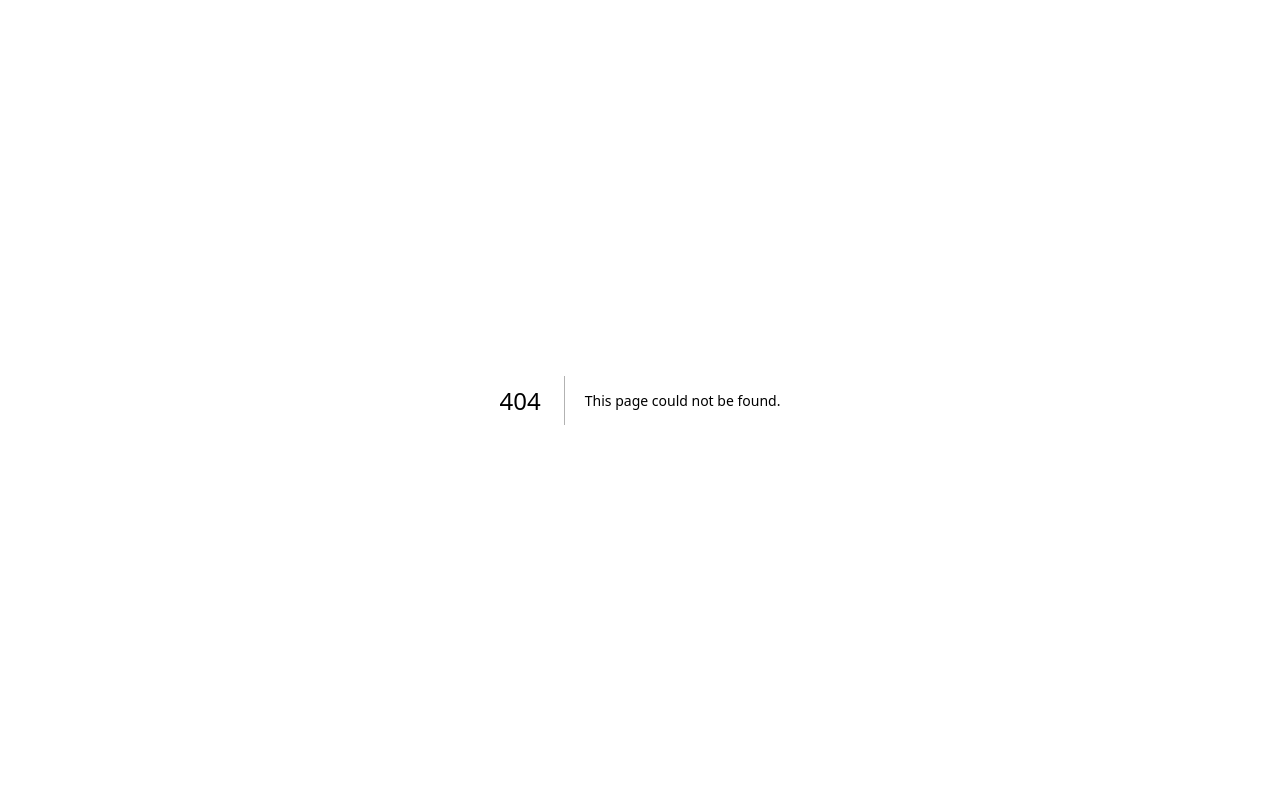
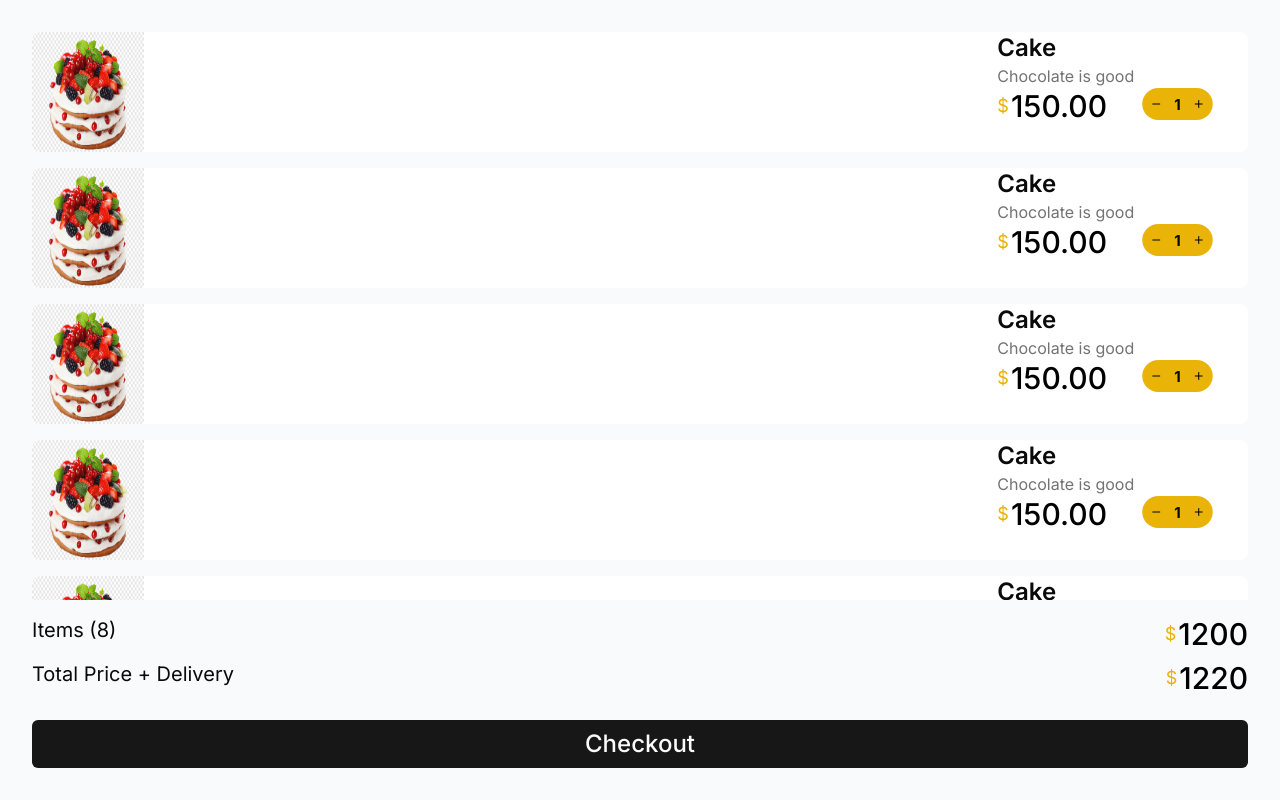
Before and after one commit to T4910/foodDelivery, a Next.js app: page /cart in a window 1280 px wide. Before the commit this address had no page. Built offline with nearby package versions, Linux system fonts and the light colour scheme.

Commit message:
Cart page & it's components

```diff
--- /dev/null
+++ b/app/(home)/cart/_components/actions.jsx
@@ -0,0 +1,25 @@
+import { Button } from "@/components/ui/button"
+import Link from 'next/link'
+import Price from "../../_components/price"
+
+
+const actions = ({ items }) => {
+    const deliveryPrice = 20.00
+  return (
+    <div className="text-xl font-middle pt-4">
+        <div className="flex justify-between mb-2">
+            <div>Items ({items.length})</div>
+            <div><Price price={items.reduce((acc, item) => acc + parseFloat(item.price), 0)} /></div>
+        </div>
+        <div className="flex justify-between mb-2">
+            <div>Total Price + Delivery</div>
+            <div><Price price={items.reduce((acc, item) => acc + parseFloat(item.price), 0) + deliveryPrice} /></div>
+        </div>
+        <Link href="/checkout">
+            <Button className="w-full rounded-md mt-4 py-6 fond-semibold text-2xl">Checkout</Button>
+        </Link>
+    </div>
+  )
+}
+
+export default actions
--- /dev/null
+++ b/app/(home)/cart/_components/item.jsx
@@ -0,0 +1,22 @@
+import Image from 'next/image'
+import Counter from '../../view/_components/counter'
+import Price from '../../_components/price'
+
+const item = ({src, name, details, price, number}) => {
+  return (
+    <div className='flex w-full justify-between bg-white rounded-lg'>
+        {/* <input type="radio" name="" id="" /> */}
+        <Image className='rounded-l-lg w-28 aspect-square object-fit' src="/images/cake.png" width={200} height={200}/>
+        <div>
+            <h3 className='w-fit font-semibold text-2xl'>{name}</h3>
+            <p className='w-fit text-muted-foreground'>{details}</p>
+            <div className="flex">
+                <p><Price price={price} /></p>
+                <Counter scale="scale-50" number={number}/>
+            </div>
+        </div>
+    </div>
+  )
+}
+
+export default item
--- /dev/null
+++ b/app/(home)/cart/_components/list.jsx
@@ -0,0 +1,21 @@
+import Item from "./item"
+
+const list = ({ foodlist }) => {
+  return (
+    <div className="flex flex-col gap-y-4 overflow-y-auto">
+        {
+            foodlist.map((item, index) => (
+                <Item
+                    key={index}
+                    name={item.name}
+                    details={item.details}
+                    price={item.price}
+                    number={item.number}
+                />
+            ))
+        }
+    </div>
+  )
+}
+
+export default list
--- /dev/null
+++ b/app/(home)/cart/page.jsx
@@ -0,0 +1,24 @@
+import Foodlist from './_components/list'
+import Actions from './_components/actions'
+
+const theitems = [
+    {name: "Cake", details: "Chocolate is good", price: "150.00", number: 1},
+    {name: "Cake", details: "Chocolate is good", price: "150.00", number: 1},
+    {name: "Cake", details: "Chocolate is good", price: "150.00", number: 1},
+    {name: "Cake", details: "Chocolate is good", price: "150.00", number: 1},
+    {name: "Cake", details: "Chocolate is good", price: "150.00", number: 1},
+    {name: "Cake", details: "Chocolate is good", price: "150.00", number: 1},
+    {name: "Cake", details: "Chocolate is good", price: "150.00", number: 1},
+    {name: "Cake", details: "Chocolate is good", price: "150.00", number: 1},
+]
+
+const page = () => {
+  return (
+    <div className='flex flex-col justify-between h-[100dvh] p-8 bg-slate-50'>
+        <Foodlist foodlist={theitems}/>
+        <Actions items={theitems}/>
+    </div>
+  )
+}
+
+export default page
--- /dev/null
+++ b/components/ui/radio-group.jsx
@@ -0,0 +1,31 @@
+"use client"
+
+import * as React from "react"
+import * as RadioGroupPrimitive from "@radix-ui/react-radio-group"
+import { Circle } from "lucide-react"
+
+import { cn } from "@/lib/utils"
+
+const RadioGroup = React.forwardRef(({ className, ...props }, ref) => {
+  return (<RadioGroupPrimitive.Root className={cn("grid gap-2", className)} {...props} ref={ref} />);
+})
+RadioGroup.displayName = RadioGroupPrimitive.Root.displayName
+
+const RadioGroupItem = React.forwardRef(({ className, ...props }, ref) => {
+  return (
+    (<RadioGroupPrimitive.Item
+      ref={ref}
+      className={cn(
+        "aspect-square h-4 w-4 rounded-full border border-primary text-primary ring-offset-background focus:outline-none focus-visible:ring-2 focus-visible:ring-ring focus-visible:ring-offset-2 disabled:cursor-not-allowed disabled:opacity-50",
+        className
+      )}
+      {...props}>
+      <RadioGroupPrimitive.Indicator className="flex items-center justify-center">
+        <Circle className="h-2.5 w-2.5 fill-current text-current" />
+      </RadioGroupPrimitive.Indicator>
+    </RadioGroupPrimitive.Item>)
+  );
+})
+RadioGroupItem.displayName = RadioGroupPrimitive.Item.displayName
+
+export { RadioGroup, RadioGroupItem }
--- /dev/null
+++ b/components/ui/select.jsx
@@ -0,0 +1,122 @@
+"use client"
+
+import * as React from "react"
+import * as SelectPrimitive from "@radix-ui/react-select"
+import { Check, ChevronDown, ChevronUp } from "lucide-react"
+
+import { cn } from "@/lib/utils"
+
+const Select = SelectPrimitive.Root
+
+const SelectGroup = SelectPrimitive.Group
+
+const SelectValue = SelectPrimitive.Value
+
+const SelectTrigger = React.forwardRef(({ className, children, ...props }, ref) => (
+  <SelectPrimitive.Trigger
+    ref={ref}
+    className={cn(
+      "flex h-10 w-full items-center justify-between rounded-md border border-input bg-background px-3 py-2 text-sm ring-offset-background placeholder:text-muted-foreground focus:outline-none focus:ring-2 focus:ring-ring focus:ring-offset-2 disabled:cursor-not-allowed disabled:opacity-50 [&>span]:line-clamp-1",
+      className
+    )}
+    {...props}>
+    {children}
+    <SelectPrimitive.Icon asChild>
+      <ChevronDown className="h-4 w-4 opacity-50" />
+    </SelectPrimitive.Icon>
+  </SelectPrimitive.Trigger>
+))
+SelectTrigger.displayName = SelectPrimitive.Trigger.displayName
+
+const SelectScrollUpButton = React.forwardRef(({ className, ...props }, ref) => (
+  <SelectPrimitive.ScrollUpButton
+    ref={ref}
+    className={cn("flex cursor-default items-center justify-center py-1", className)}
+    {...props}>
+    <ChevronUp className="h-4 w-4" />
+  </SelectPrimitive.ScrollUpButton>
+))
+SelectScrollUpButton.displayName = SelectPrimitive.ScrollUpButton.displayName
+
+const SelectScrollDownButton = React.forwardRef(({ className, ...props }, ref) => (
+  <SelectPrimitive.ScrollDownButton
+    ref={ref}
+    className={cn("flex cursor-default items-center justify-center py-1", className)}
+    {...props}>
+    <ChevronDown className="h-4 w-4" />
+  </SelectPrimitive.ScrollDownButton>
+))
+SelectScrollDownButton.displayName =
+  SelectPrimitive.ScrollDownButton.displayName
+
+const SelectContent = React.forwardRef(({ className, children, position = "popper", ...props }, ref) => (
+  <SelectPrimitive.Portal>
+    <SelectPrimitive.Content
+      ref={ref}
+      className={cn(
+        "relative z-50 max-h-96 min-w-[8rem] overflow-hidden rounded-md border bg-popover text-popover-foreground shadow-md data-[state=open]:animate-in data-[state=closed]:animate-out data-[state=closed]:fade-out-0 data-[state=open]:fade-in-0 data-[state=closed]:zoom-out-95 data-[state=open]:zoom-in-95 data-[side=bottom]:slide-in-from-top-2 data-[side=left]:slide-in-from-right-2 data-[side=right]:slide-in-from-left-2 data-[side=top]:slide-in-from-bottom-2",
+        position === "popper" &&
+          "data-[side=bottom]:translate-y-1 data-[side=left]:-translate-x-1 data-[side=right]:translate-x-1 data-[side=top]:-translate-y-1",
+        className
+      )}
+      position={position}
+      {...props}>
+      <SelectScrollUpButton />
+      <SelectPrimitive.Viewport
+        className={cn("p-1", position === "popper" &&
+          "h-[var(--radix-select-trigger-height)] w-full min-w-[var(--radix-select-trigger-width)]")}>
+        {children}
+      </SelectPrimitive.Viewport>
+      <SelectScrollDownButton />
+    </SelectPrimitive.Content>
+  </SelectPrimitive.Portal>
+))
+SelectContent.displayName = SelectPrimitive.Content.displayName
+
+const SelectLabel = React.forwardRef(({ className, ...props }, ref) => (
+  <SelectPrimitive.Label
+    ref={ref}
+    className={cn("py-1.5 pl-8 pr-2 text-sm font-semibold", className)}
+    {...props} />
+))
+SelectLabel.displayName = SelectPrimitive.Label.displayName
+
+const SelectItem = React.forwardRef(({ className, children, ...props }, ref) => (
+  <SelectPrimitive.Item
+    ref={ref}
+    className={cn(
+      "relative flex w-full cursor-default select-none items-center rounded-sm py-1.5 pl-8 pr-2 text-sm outline-none focus:bg-accent focus:text-accent-foreground data-[disabled]:pointer-events-none data-[disabled]:opacity-50",
+      className
+    )}
+    {...props}>
+    <span className="absolute left-2 flex h-3.5 w-3.5 items-center justify-center">
+      <SelectPrimitive.ItemIndicator>
+        <Check className="h-4 w-4" />
+      </SelectPrimitive.ItemIndicator>
+    </span>
+
+    <SelectPrimitive.ItemText>{children}</SelectPrimitive.ItemText>
+  </SelectPrimitive.Item>
+))
+SelectItem.displayName = SelectPrimitive.Item.displayName
+
+const SelectSeparator = React.forwardRef(({ className, ...props }, ref) => (
+  <SelectPrimitive.Separator
+    ref={ref}
+    className={cn("-mx-1 my-1 h-px bg-muted", className)}
+    {...props} />
+))
+SelectSeparator.displayName = SelectPrimitive.Separator.displayName
+
+export {
+  Select,
+  SelectGroup,
+  SelectValue,
+  SelectTrigger,
+  SelectContent,
+  SelectLabel,
+  SelectItem,
+  SelectSeparator,
+  SelectScrollUpButton,
+  SelectScrollDownButton,
+}
```
